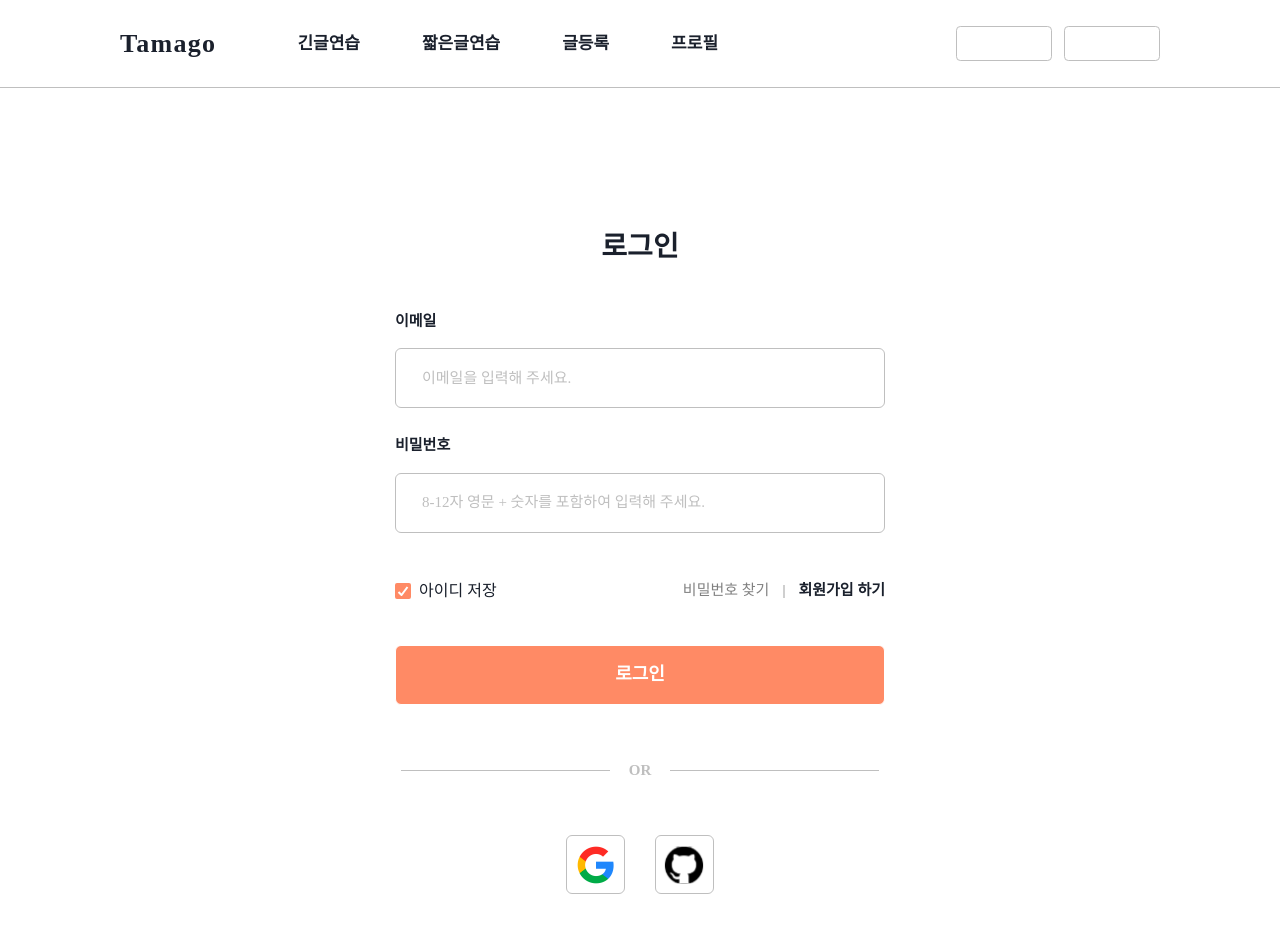
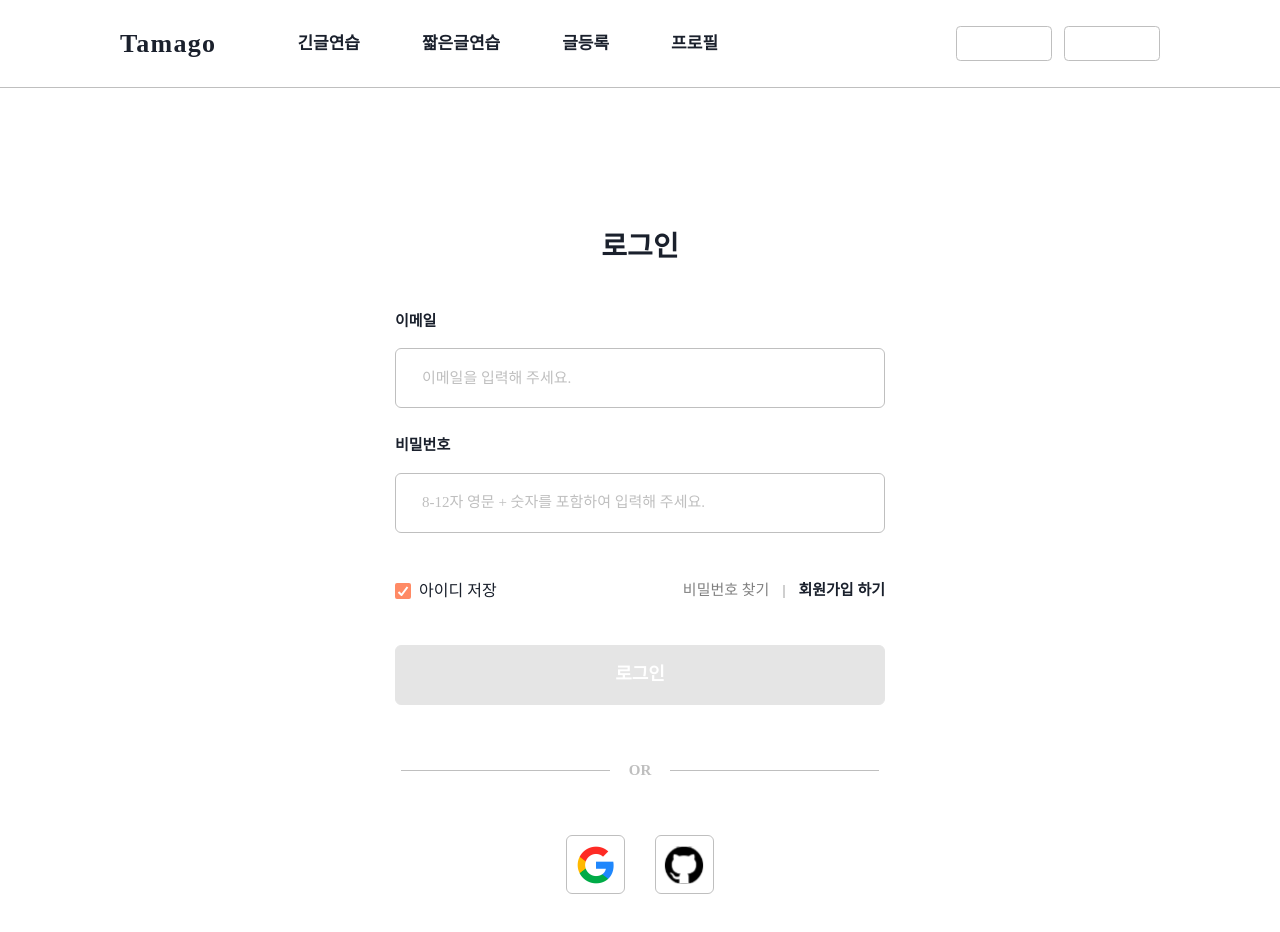
Before and after one commit to msdio/Tamago, a Next.js app in the folder client/: page /login in a window 1280 px wide. Shown: the top 932 px of the page. Built offline with nearby package versions, Linux system fonts and the light colour scheme; no server answers.

Commit message:
feat: login api 연결
추후 정리 필요

```diff
--- a/client/src/apis/auth.ts
+++ b/client/src/apis/auth.ts
@@ -1,3 +1,5 @@
+import { AxiosError } from 'axios';
+
 import request from '@/apis';
 
 const LOGIN_PATH = '/auth/login';
@@ -6,8 +8,21 @@ const EMAIL_DUPLICATE_PATH = '/auth/email';
 
 export const loginAPI = async (email: string, password: string) => {
   try {
-    const response = request.post(LOGIN_PATH, {});
-  } catch (error) {}
+    const response = await request.post(LOGIN_PATH, { email, password });
+
+    const { data, status } = response;
+    const { accessToken, refreshToke } = data;
+
+    return { accessToken, refreshToke };
+  } catch (error) {
+    if (error instanceof AxiosError) {
+      const { code } = error.response?.data;
+      if (code === 500) {
+        throw new Error('존재하지 않는 회원입니다. '); // TODO: 멘트 수정 필요 (로그인 실패)
+      }
+    }
+    return await Promise.reject(error);
+  }
 };
 
 export const signupAPI = async (email: string, nickname: string, password: string) => {
--- a/client/src/components/login/Form/index.tsx
+++ b/client/src/components/login/Form/index.tsx
@@ -7,16 +7,30 @@ import useRegexInputs from '@/hooks/useRegexInputs';
 import { INQUIRY_PW_PATH } from '@/utils/paths';
 import { EMAIL_REGEX, PASSWORD_REGEX } from '@/utils/regex';
 
-function LoginForm() {
+type InputType = {
+  email: string;
+  password: string;
+};
+
+type InputValidType = { email: boolean; password: boolean };
+
+interface LoginFormProps {
+  onLogin: (email: string, password: string) => Promise<void>;
+}
+
+function LoginForm({ onLogin }: LoginFormProps) {
   const [inputs, valids, handleInputChange] = useRegexInputs({
     email: EMAIL_REGEX,
     password: PASSWORD_REGEX,
   });
 
-  const { email, password } = inputs as { email: string; password: string };
-  const { email: isEmailValid, password: isPasswordValid } = valids as {
-    email: boolean;
-    password: boolean;
+  const { email, password } = inputs as InputType;
+  const { email: isEmailValid, password: isPasswordValid } = valids as InputValidType;
+
+  const isLoginDisabled = !(isEmailValid && isPasswordValid);
+
+  const onSubmit = () => {
+    onLogin(email, password);
   };
 
   return (
@@ -58,7 +72,7 @@ function LoginForm() {
           <Text fontWeight='bold'>회원가입 하기</Text>
         </Flex>
       </Flex>
-      <Button size='lg' mt='42px'>
+      <Button size='lg' mt='42px' onClick={onSubmit} isDisabled={isLoginDisabled}>
         로그인
       </Button>
 
--- a/client/src/components/login/index.tsx
+++ b/client/src/components/login/index.tsx
@@ -1,10 +1,28 @@
+import { useRouter } from 'next/router';
+
+import { loginAPI } from '@/apis/auth';
 import AuthLayout from '@/components/common/AuthLayout';
 import LoginForm from '@/components/login/Form';
+import { MAIN_PATH } from '@/utils/paths';
 
 function Login() {
+  const router = useRouter();
+  const handleLogin = async (email: string, password: string) => {
+    try {
+      const { accessToken, refreshToke } = await loginAPI(email, password);
+      // TODO: accessToken 처리 이야기 후, 수정
+      router.push(MAIN_PATH);
+    } catch (error) {
+      // TODO : error handling 방식 논의후 정리
+      if (error instanceof Error) {
+        alert(error.message);
+      }
+    }
+  };
+
   return (
     <AuthLayout title={'로그인'}>
-      <LoginForm />
+      <LoginForm onLogin={handleLogin} />
     </AuthLayout>
   );
 }
--- a/client/src/utils/paths.ts
+++ b/client/src/utils/paths.ts
@@ -1 +1,2 @@
+export const MAIN_PATH = '/';
 export const INQUIRY_PW_PATH = '/password';
```
